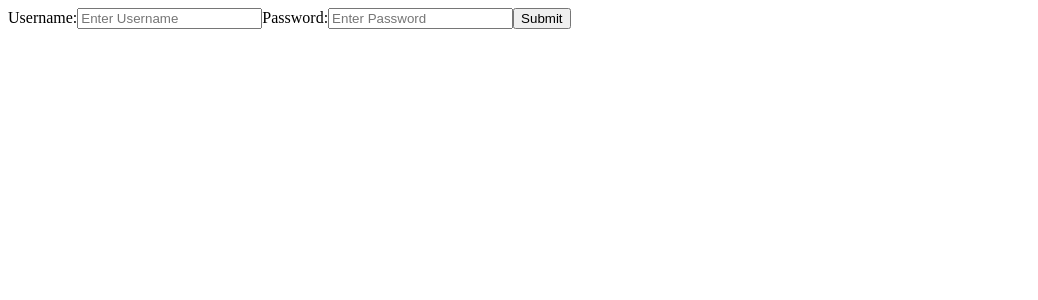
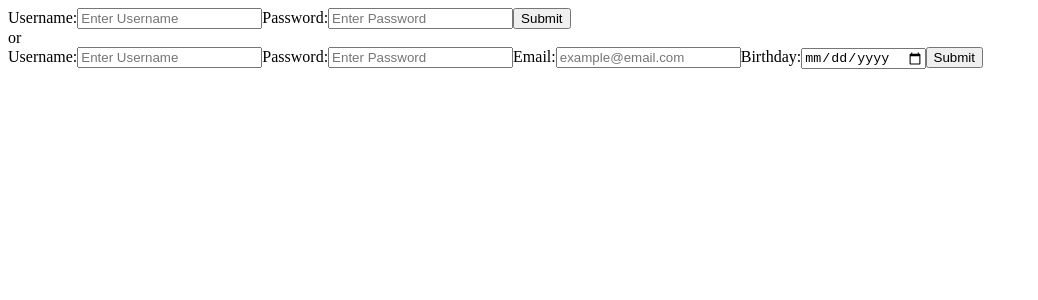
Before and after one commit to stepweaver/myFlix-client, a React (Vite) app: page / in a window 1280 px wide. Shown: the top 300 px of the page, without its empty margins (0-1038 px from the left). Built offline with nearby package versions, Linux system fonts and the light colour scheme.

Commit message:
Update main-view.jsx
Import SignUpView and render

```diff
--- a/src/components/main-view/main-view.jsx
+++ b/src/components/main-view/main-view.jsx
@@ -4,6 +4,7 @@ import { useState, useEffect } from 'react';
 import { MovieCard } from '../movie-card/movie-card';
 import { MovieView } from '../movie-view/movie-view';
 import { LoginView } from '../login-view/login-view';
+import { SignupView } from '../signup-view/signup-view';
 
 export const MainView = () => {
   const storedUser = JSON.parse(localStorage.getItem('user'));
@@ -41,12 +42,16 @@ export const MainView = () => {
 
   if (!user) {
     return (
+      <>
         <LoginView
           onLoggedIn={(user, token) => {
             setUser(user);
             setToken(token);
           }}
         />
+        or
+        <SignupView />
+      </>
     );
   }
 
```
Lines whose indentation alone changed are shown as unchanged.
